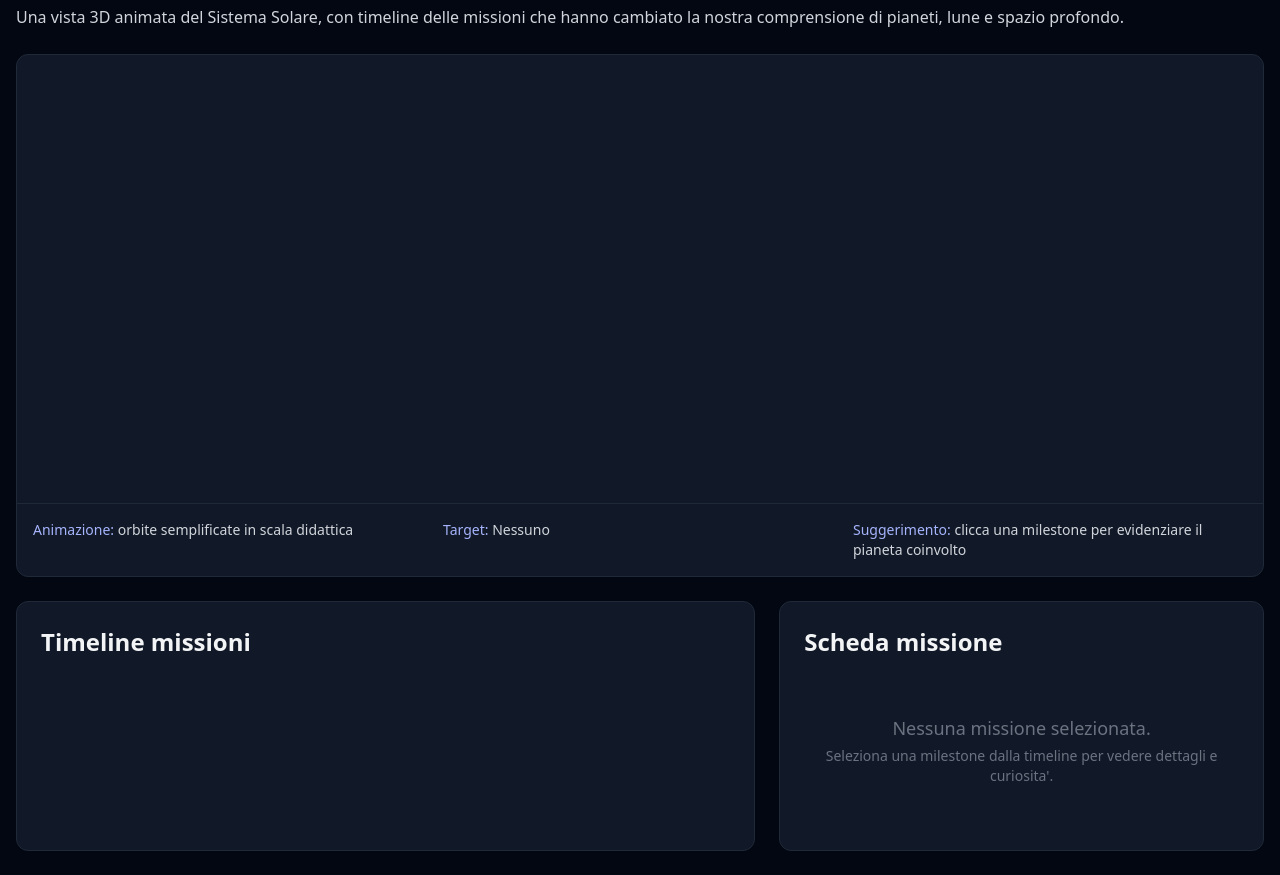
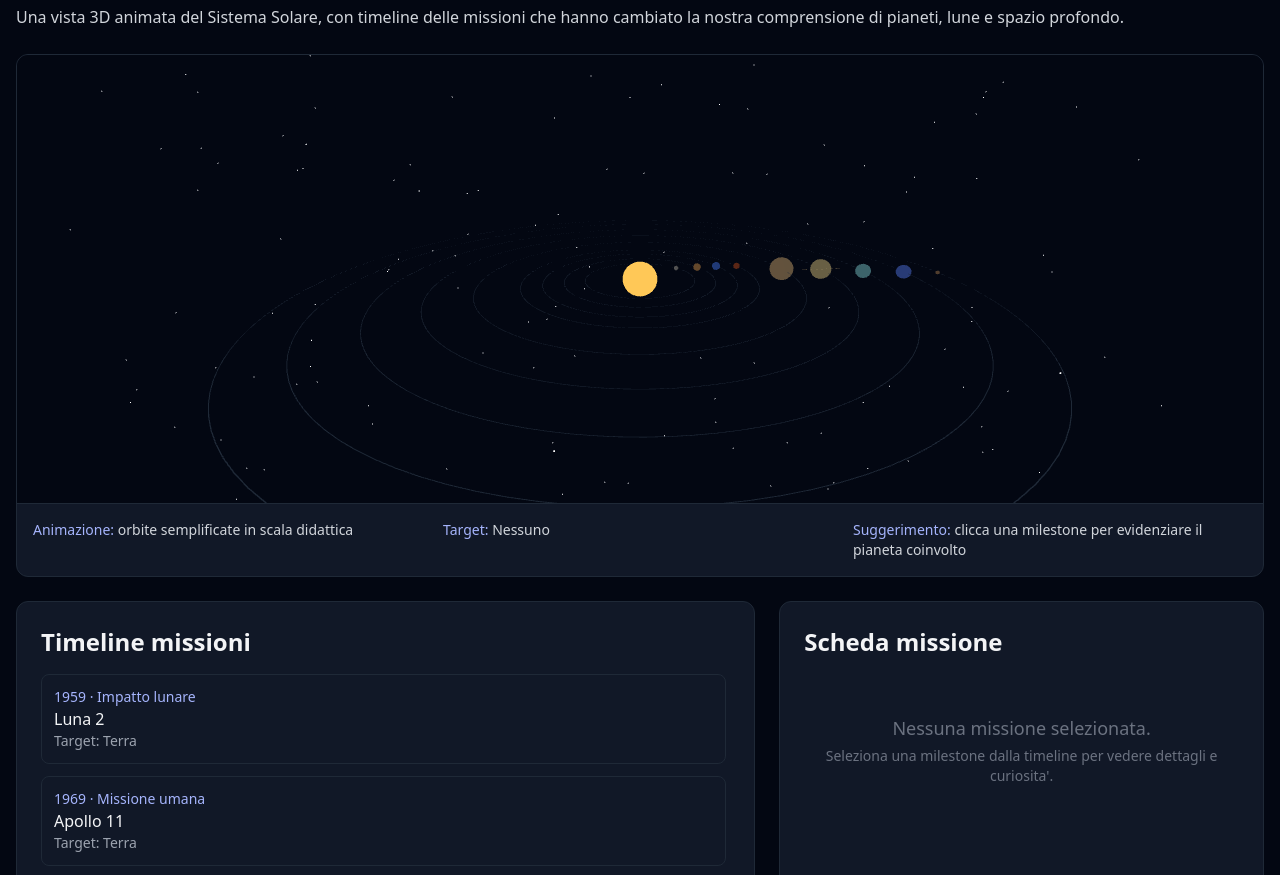
Before and after one commit to Cifero74/nina-sistema-solare, a plain HTML site: page index.html in a window 1280 px wide. Shown: the part 64-939 px from the top of the page. Drawn offline with nearby package versions, Linux system fonts and the light colour scheme; animation ran at ten frames a second.

Commit message:
fix: restore timeline and add 3D fallback

```diff
--- a/index.html
+++ b/index.html
@@ -55,7 +55,7 @@
   <script>
     const missions = [
       { year: 1959, name: 'Luna 2', target: 'Terra', type: 'Impatto lunare', description: 'Primo oggetto costruito dall’uomo a raggiungere la superficie della Luna.', impact: 'Apre la fase operativa dell’esplorazione del Sistema Solare.', fact: 'La Luna dista in media 384.400 km dalla Terra.' },
-      { year: 1969, name: 'Apollo 11', target: 'Terra', type: 'Missione umana', description: 'Primo allunaggio con equipaggio umano: Armstrong e Aldrin camminano sulla Luna.', impact: 'Dimostra la possibilita' + "'" + ' di missioni umane fuori dall’orbita terrestre.', fact: 'Il modulo Eagle atterra nel Mare della Tranquillita'.' },
+      { year: 1969, name: 'Apollo 11', target: 'Terra', type: 'Missione umana', description: 'Primo allunaggio con equipaggio umano: Armstrong e Aldrin camminano sulla Luna.', impact: 'Dimostra la possibilita' + "'" + ' di missioni umane fuori dall’orbita terrestre.', fact: 'Il modulo Eagle atterra nel Mare della Tranquillita.' },
       { year: 1976, name: 'Viking 1', target: 'Marte', type: 'Lander', description: 'Prima missione di lunga durata sulla superficie marziana con dati e immagini dettagliate.', impact: 'Costruisce le basi della geologia marziana moderna.', fact: 'Viking 1 ha operato sulla superficie per oltre 6 anni terrestri.' },
       { year: 1977, name: 'Voyager 2', target: 'Nettuno', type: 'Flyby multiplo', description: 'Sorvola Giove, Saturno, Urano e Nettuno, unica sonda ad aver visitato tutti i giganti esterni.', impact: 'Rivoluziona la visione delle lune ghiacciate e delle atmosfere planetarie.', fact: 'Ha scoperto geyser su Tritone, luna di Nettuno.' },
       { year: 1997, name: 'Mars Pathfinder', target: 'Marte', type: 'Rover', description: 'Introduce il piccolo rover Sojourner, dimostrando mobilita' + "'" + ' robotica su Marte.', impact: 'Anticipa l’era dei rover avanzati Spirit, Opportunity, Curiosity e Perseverance.', fact: 'Sojourner pesava circa 10,6 kg.' },
@@ -76,6 +76,42 @@
       Nettuno: { dist: 41, size: 1.05, color: 0x5f86ff, speed: 0.0029 },
       Plutone: { dist: 46, size: 0.28, color: 0xb18a6b, speed: 0.0025 }
     };
+
+    let setHighlight = (target) => {
+      document.getElementById('targetPlanet').textContent = target || 'Nessuno';
+    };
+
+    const timeline = document.getElementById('timeline');
+    const card = document.getElementById('card');
+    const emptyState = document.getElementById('emptyState');
+
+    missions.sort((a, b) => a.year - b.year).forEach((m) => {
+      const btn = document.createElement('button');
+      btn.className = 'timeline-item w-full text-left border border-gray-800 rounded-lg p-3 hover:border-indigo-400 transition-colors';
+      btn.innerHTML = `
+        <p class="text-sm text-indigo-300">${m.year} · ${m.type}</p>
+        <p class="font-medium text-gray-100">${m.name}</p>
+        <p class="text-sm text-gray-400">Target: ${m.target}</p>
+      `;
+      btn.addEventListener('click', () => {
+        document.querySelectorAll('.timeline-item').forEach((el) => el.classList.remove('active'));
+        btn.classList.add('active');
+
+        document.getElementById('mTitle').textContent = m.name;
+        document.getElementById('mMeta').textContent = `${m.year} · ${m.type} · Target: ${m.target}`;
+        document.getElementById('mDesc').textContent = m.description;
+        document.getElementById('mImpact').textContent = `Perche' conta: ${m.impact}`;
+        document.getElementById('mFact').textContent = m.fact;
+        emptyState.classList.add('hidden');
+        card.classList.remove('hidden');
+
+        setHighlight(planets[m.target] ? m.target : null);
+      });
+      timeline.appendChild(btn);
+    });
+
+    try {
+      if (!window.THREE) throw new Error('Three.js non disponibile');
 
       const sceneRoot = document.getElementById('scene');
       const renderer = new THREE.WebGLRenderer({ antialias: true });
@@ -141,43 +177,14 @@
       scene.add(stars);
 
       let highlighted = null;
-    function setHighlight(target) {
+      setHighlight = (target) => {
         highlighted = target;
         document.getElementById('targetPlanet').textContent = target || 'Nessuno';
         Object.entries(planetMeshes).forEach(([name, mesh]) => {
           mesh.material.emissive = new THREE.Color(name === target ? 0x2d2d55 : 0x000000);
           mesh.scale.setScalar(name === target ? 1.2 : 1);
         });
-    }
-
-    const timeline = document.getElementById('timeline');
-    const card = document.getElementById('card');
-    const emptyState = document.getElementById('emptyState');
-
-    missions.sort((a, b) => a.year - b.year).forEach((m) => {
-      const btn = document.createElement('button');
-      btn.className = 'timeline-item w-full text-left border border-gray-800 rounded-lg p-3 hover:border-indigo-400 transition-colors';
-      btn.innerHTML = `
-        <p class="text-sm text-indigo-300">${m.year} · ${m.type}</p>
-        <p class="font-medium text-gray-100">${m.name}</p>
-        <p class="text-sm text-gray-400">Target: ${m.target}</p>
-      `;
-      btn.addEventListener('click', () => {
-        document.querySelectorAll('.timeline-item').forEach((el) => el.classList.remove('active'));
-        btn.classList.add('active');
-
-        document.getElementById('mTitle').textContent = m.name;
-        document.getElementById('mMeta').textContent = `${m.year} · ${m.type} · Target: ${m.target}`;
-        document.getElementById('mDesc').textContent = m.description;
-        document.getElementById('mImpact').textContent = `Perche' conta: ${m.impact}`;
-        document.getElementById('mFact').textContent = m.fact;
-        emptyState.classList.add('hidden');
-        card.classList.remove('hidden');
-
-        setHighlight(planets[m.target] ? m.target : null);
-      });
-      timeline.appendChild(btn);
-    });
+      };
 
       function animate(t) {
         const time = t * 0.001;
@@ -208,6 +215,11 @@
         camera.updateProjectionMatrix();
         renderer.setSize(sceneRoot.clientWidth, sceneRoot.clientHeight);
       });
+    } catch (err) {
+      const sceneRoot = document.getElementById('scene');
+      sceneRoot.innerHTML = '<div class="h-full w-full grid place-items-center text-sm text-gray-400">Anteprima 3D non disponibile su questo browser/dispositivo.</div>';
+      console.warn('Fallback 3D:', err?.message || err);
+    }
   </script>
 </body>
 </html>
```
Lines whose indentation alone changed are shown as unchanged.
